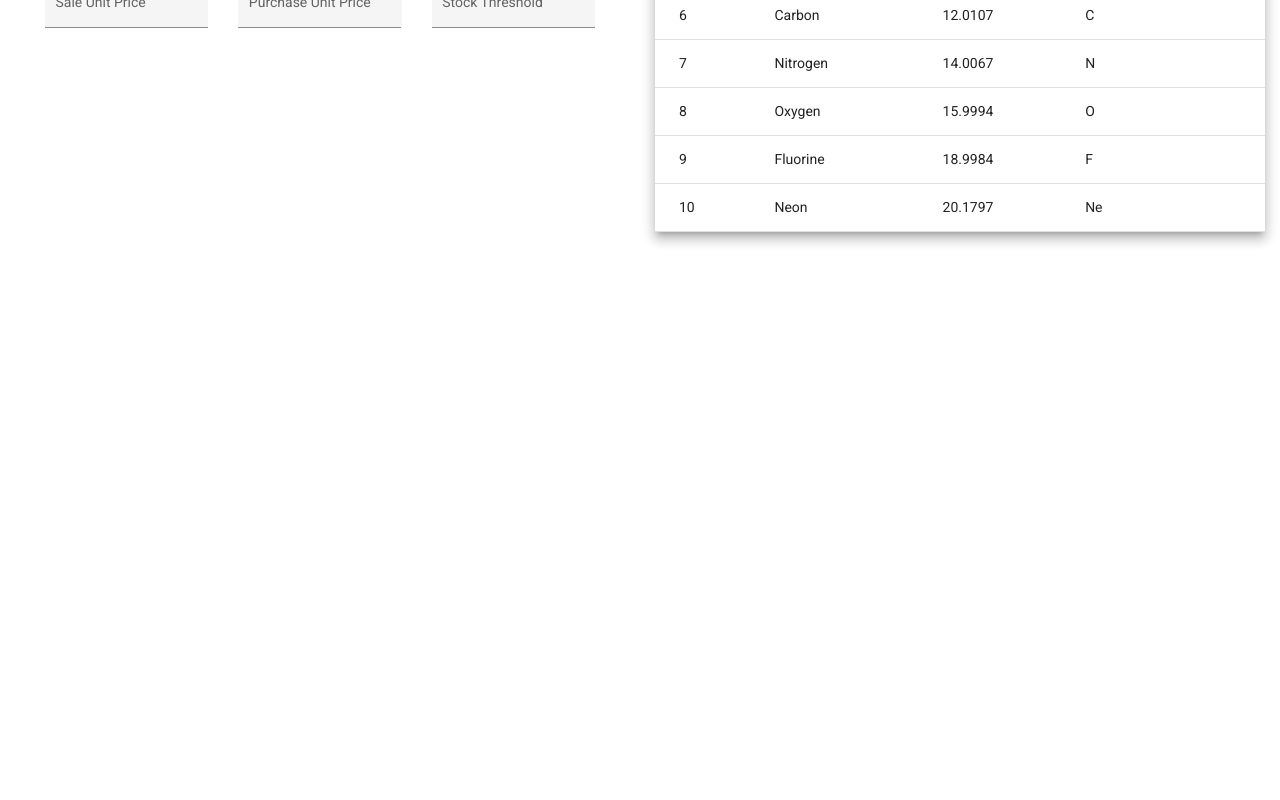
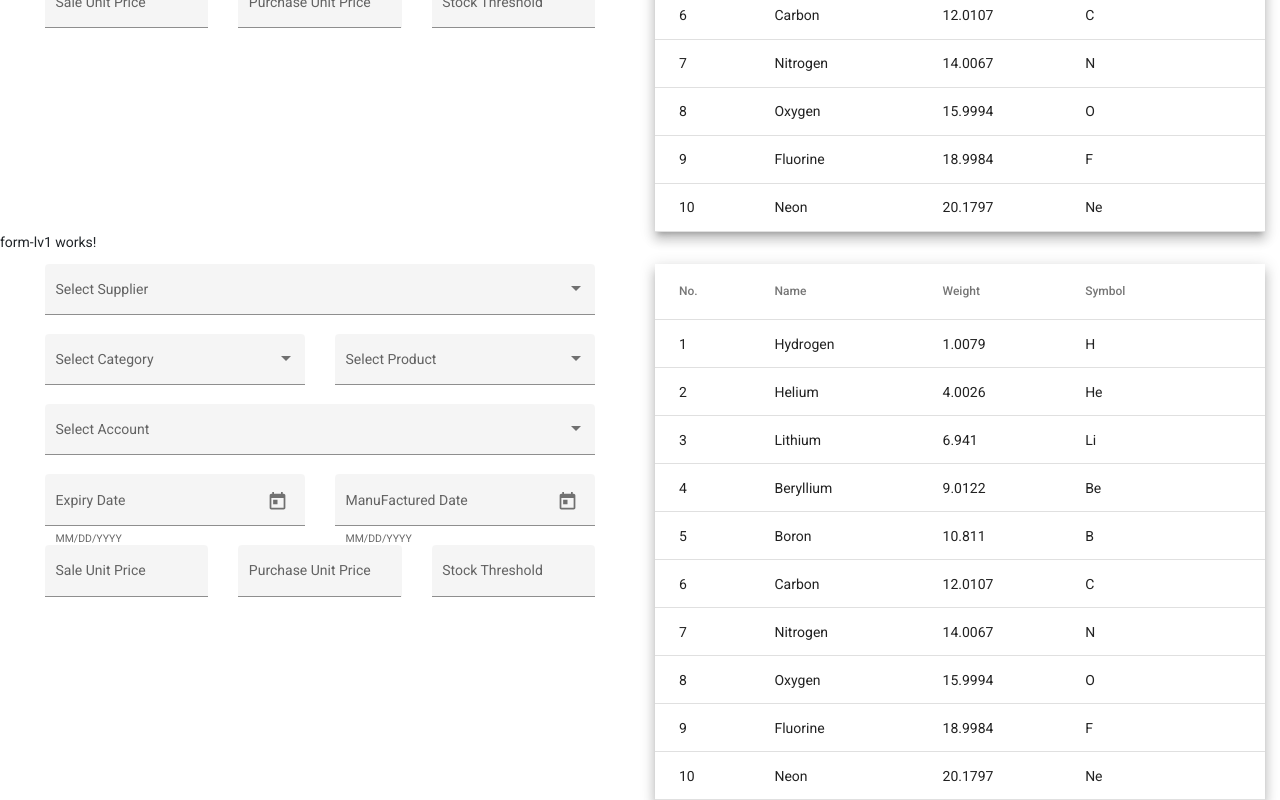
Before and after one commit to GunPkate/ng_erp, an Angular app: page /purchase/1 in a window 1280 px wide. Shown: the part 407-1207 px from the top of the page. Before the commit the page ends 800 px from the top, so only its background shows below. Built offline with nearby package versions, Linux system fonts and the light colour scheme.

Commit message:
add stock second form

```diff
--- /dev/null
+++ b/src/form/p03-purchase/form-lv2/form03-lv2.component.html
@@ -0,0 +1,109 @@
+<p>form-lv1 works!</p>
+
+<form class="d-flex">
+    <div class="col-6">
+        <div class="col-12">
+            <mat-form-field class="col-12" appearance="fill">
+                <mat-label>Select Supplier</mat-label>
+                <mat-select>
+                    <mat-option value="one">First option</mat-option>
+                    <mat-option value="two">Second option</mat-option>
+                </mat-select>
+            </mat-form-field>
+
+            <mat-form-field class="col-6" appearance="fill">
+                <mat-label>Select Category</mat-label>
+                <mat-select>
+                    <mat-option value="one">First option</mat-option>
+                    <mat-option value="two">Second option</mat-option>
+                </mat-select>
+            </mat-form-field>
+
+            <mat-form-field class="col-6" appearance="fill">
+                <mat-label>Select Product</mat-label>
+                <mat-select>
+                    <mat-option value="one">First option</mat-option>
+                    <mat-option value="two">Second option</mat-option>
+                </mat-select>
+            </mat-form-field>
+
+            <mat-form-field class="col-12" appearance="fill">
+                <mat-label>Select Account</mat-label>
+                <mat-select>
+                    <mat-option value="one">First option</mat-option>
+                    <mat-option value="two">Second option</mat-option>
+                </mat-select>
+            </mat-form-field>
+
+            <div>
+                <mat-form-field class="col-6" appearance="fill">
+                    <mat-label>Expiry Date</mat-label>
+                    <input matInput [matDatepicker]="picker">
+                    <mat-datepicker-toggle matSuffix [for]="picker"></mat-datepicker-toggle>
+                    <mat-datepicker #picker></mat-datepicker>
+                    <mat-hint>MM/DD/YYYY</mat-hint>
+                  </mat-form-field>
+
+                  <mat-form-field class="col-6" appearance="fill">
+                    <mat-label>ManuFactured Date</mat-label>
+                    <input matInput [matDatepicker]="picker1">
+                    <mat-datepicker-toggle matSuffix [for]="picker1"></mat-datepicker-toggle>
+                    <mat-datepicker #picker1></mat-datepicker>
+                    <mat-hint>MM/DD/YYYY</mat-hint>
+                  </mat-form-field>
+            </div>
+
+            <div>
+                <mat-form-field class="col-4" appearance="fill">
+                    <mat-label>Sale Unit Price</mat-label>
+                    <input matInput>
+                </mat-form-field>
+
+                <mat-form-field class="col-4" appearance="fill">
+                    <mat-label>Purchase Unit Price</mat-label>
+                    <input matInput>
+                </mat-form-field>
+
+                <mat-form-field class="col-4" appearance="fill">
+                    <mat-label>Stock Threshold</mat-label>
+                    <input matInput>
+                </mat-form-field>
+            </div>
+        </div>
+    </div>
+
+    <div class="col-6">
+        <table mat-table [dataSource]="dataSource" class="mat-elevation-z8 col-12">
+
+            <!--- Note that these columns can be defined in any order.
+                  The actual rendered columns are set as a property on the row definition" -->
+
+            <!-- Position Column -->
+            <ng-container matColumnDef="position">
+              <th mat-header-cell *matHeaderCellDef> No. </th>
+              <td mat-cell *matCellDef="let element"> {{element.position}} </td>
+            </ng-container>
+
+            <!-- Name Column -->
+            <ng-container matColumnDef="name">
+              <th mat-header-cell *matHeaderCellDef> Name </th>
+              <td mat-cell *matCellDef="let element"> {{element.name}} </td>
+            </ng-container>
+
+            <!-- Weight Column -->
+            <ng-container matColumnDef="weight">
+              <th mat-header-cell *matHeaderCellDef> Weight </th>
+              <td mat-cell *matCellDef="let element"> {{element.weight}} </td>
+            </ng-container>
+
+            <!-- Symbol Column -->
+            <ng-container matColumnDef="symbol">
+              <th mat-header-cell *matHeaderCellDef> Symbol </th>
+              <td mat-cell *matCellDef="let element"> {{element.symbol}} </td>
+            </ng-container>
+
+            <tr mat-header-row *matHeaderRowDef="displayedColumns"></tr>
+            <tr mat-row *matRowDef="let row; columns: displayedColumns;"></tr>
+          </table>
+    </div>
+</form>
--- /dev/null
+++ b/src/form/p03-purchase/form-lv2/form03-lv2.component.ts
@@ -0,0 +1,48 @@
+import { Component, OnInit } from '@angular/core';
+import { MatFormFieldModule } from '@angular/material/form-field';
+import { MatInputModule } from '@angular/material/input';
+import { MatSelectModule } from '@angular/material/select';
+import { MatDatepickerModule } from '@angular/material/datepicker';
+import { MatNativeDateModule } from '@angular/material/core';
+import { MatTableModule  } from '@angular/material/table';
+import { MatSortModule  } from '@angular/material/sort';
+
+@Component({
+  selector: 'app-form03-lv2',
+  templateUrl: './form03-lv2.component.html',
+  standalone: true,
+  imports: [ MatFormFieldModule, MatInputModule,MatSelectModule, MatDatepickerModule, MatNativeDateModule, MatSortModule, MatTableModule, ],
+  styleUrls: ['./form03-lv2.component.css']
+})
+
+export class Form03Lv2Component implements OnInit {
+
+  ELEMENT_DATA: PeriodicElement[] = [
+    {position: 1, name: 'Hydrogen', weight: 1.0079, symbol: 'H'},
+    {position: 2, name: 'Helium', weight: 4.0026, symbol: 'He'},
+    {position: 3, name: 'Lithium', weight: 6.941, symbol: 'Li'},
+    {position: 4, name: 'Beryllium', weight: 9.0122, symbol: 'Be'},
+    {position: 5, name: 'Boron', weight: 10.811, symbol: 'B'},
+    {position: 6, name: 'Carbon', weight: 12.0107, symbol: 'C'},
+    {position: 7, name: 'Nitrogen', weight: 14.0067, symbol: 'N'},
+    {position: 8, name: 'Oxygen', weight: 15.9994, symbol: 'O'},
+    {position: 9, name: 'Fluorine', weight: 18.9984, symbol: 'F'},
+    {position: 10, name: 'Neon', weight: 20.1797, symbol: 'Ne'},
+  ];
+
+  displayedColumns: string[] = ['position', 'name', 'weight', 'symbol'];
+  dataSource = this.ELEMENT_DATA;
+  constructor() { }
+
+  ngOnInit(): void {
+
+  }
+
+}
+
+interface PeriodicElement {
+  name: string;
+  position: number;
+  weight: number;
+  symbol: string;
+}
--- a/src/pages/p03-purchase/p03-purchase.component.html
+++ b/src/pages/p03-purchase/p03-purchase.component.html
@@ -1,3 +1,4 @@
 <p>p03-purchase works!</p>
 
 <app-form03-lv1></app-form03-lv1>
+<app-form03-lv2></app-form03-lv2>
--- a/src/pages/p03-purchase/p03-purchase.module.ts
+++ b/src/pages/p03-purchase/p03-purchase.module.ts
@@ -6,6 +6,7 @@ import { MatFormFieldModule } from '@angular/material/form-field';
 import { MatInputModule } from '@angular/material/input';
 import { P03PurchaseComponent } from './p03-purchase.component';
 import { Form03Lv1Component } from 'src/form/p03-purchase/form-lv1/form03-lv1.component';
+import { Form03Lv2Component } from 'src/form/p03-purchase/form-lv2/form03-lv2.component';
 
 @NgModule({
   declarations: [
@@ -16,6 +17,7 @@ import { Form03Lv1Component } from 'src/form/p03-purchase/form-lv1/form03-lv1.co
     ButtonMenuComponent,
     BrowserAnimationsModule,
     Form03Lv1Component,
+    Form03Lv2Component,
     MatFormFieldModule,
     MatInputModule
   ],
```
Also changed, not shown: src/form/p03-purchase/form-lv2/form03-lv2.component.css (added).
